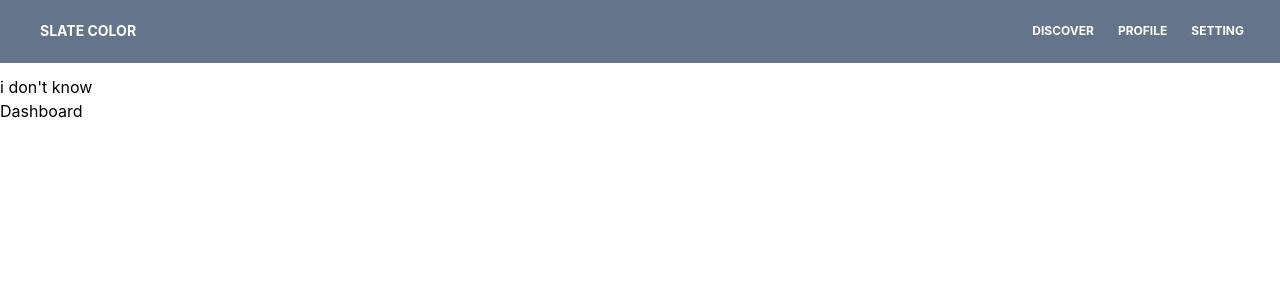
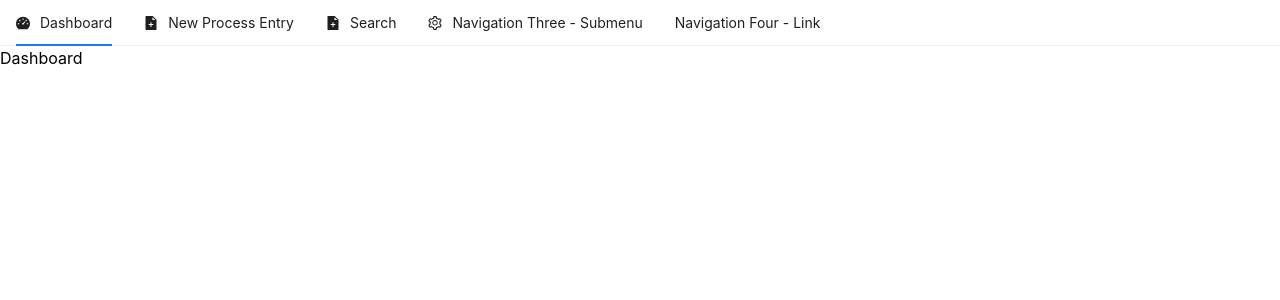
Before and after one commit to patrick-misner/ProcessEntryApplication, a React (Create React App) app in the folder processentryappclient/: page / in a window 1280 px wide. Shown: the top 300 px of the page. Built offline with nearby package versions, Linux system fonts and the light colour scheme.

Commit message:
navbar and router

```diff
--- a/processentryappclient/package.json
+++ b/processentryappclient/package.json
@@ -3,6 +3,7 @@
   "version": "0.1.0",
   "private": true,
   "dependencies": {
+    "@ant-design/icons": "^5.0.1",
     "@auth0/auth0-react": "^2.0.0",
     "@testing-library/jest-dom": "^5.16.5",
     "@testing-library/react": "^13.4.0",
@@ -12,6 +13,7 @@
     "@types/react": "^18.0.27",
     "@types/react-dom": "^18.0.10",
     "antd": "^5.1.6",
+    "axios": "^1.2.6",
     "react": "^18.2.0",
     "react-dom": "^18.2.0",
     "react-router-dom": "^6.7.0",
--- a/processentryappclient/src/App.tsx
+++ b/processentryappclient/src/App.tsx
@@ -3,6 +3,8 @@ import React from 'react';
 import { Route, Routes } from "react-router-dom";
 import './App.css';
 import DashboardPage from "./pages/dashboard-page";
+import ProcessentryPage from './pages/processentry-page';
+import ErrorPage from './pages/error';
 // import { fileURLToPath } from "url";
 
 function App() {
@@ -14,6 +16,9 @@ function App() {
 
     <Routes>
       <Route path="/" element={<DashboardPage />} />
+      <Route path="/processentry/new" element={<ProcessentryPage />} />
+      <Route path="/processentry" element={<ProcessentryPage />} />
+      <Route path="*" element={<ErrorPage />} />
 
     </Routes>
   );
--- a/processentryappclient/src/components/navigation/nav-bar.tsx
+++ b/processentryappclient/src/components/navigation/nav-bar.tsx
@@ -1,41 +1,85 @@
-import React from "react";
+import React, { useState } from 'react';
+import { FileAddFilled, DashboardFilled, SettingOutlined } from '@ant-design/icons';
+import type { MenuProps } from 'antd';
+import { useNavigate } from 'react-router-dom';
+import { Menu } from 'antd';
 
-function NavBar() {
-return (
-  <nav className="relative flex flex-wrap items-center justify-between px-2 py-3 bg-slate-500 mb-3">
-  <div className="container px-4 mx-auto flex flex-wrap items-center justify-between">
-    <div className="w-full relative flex justify-between lg:w-auto  px-4 lg:static lg:block lg:justify-start">
-      <a className="text-sm font-bold leading-relaxed inline-block mr-4 py-2 whitespace-nowrap uppercase text-white" href="#pablo">
-        slate Color
+const items: MenuProps['items'] = [
+  {
+    label: 'Dashboard',
+    key: '/',
+    icon: <DashboardFilled />,
+  },
+  {
+    label: 'New Process Entry',
+    key: '/processentry/new',
+    icon: <FileAddFilled />,
+    disabled: false,
+  },
+  {
+    label: 'Search',
+    key: '/processentry',
+    icon: <FileAddFilled />,
+    disabled: false,
+  },
+  {
+    label: 'Navigation Three - Submenu',
+    key: 'SubMenu',
+    icon: <SettingOutlined />,
+    children: [
+      {
+        type: 'group',
+        label: 'Item 1',
+        children: [
+          {
+            label: 'Option 1',
+            key: 'setting:1',
+          },
+          {
+            label: 'Option 2',
+            key: 'setting:2',
+          },
+        ],
+      },
+      {
+        type: 'group',
+        label: 'Item 2',
+        children: [
+          {
+            label: 'Option 3',
+            key: 'setting:3',
+          },
+          {
+            label: 'Option 4',
+            key: 'setting:4',
+          },
+        ],
+      },
+    ],
+  },
+  {
+    label: (
+      <a href="https://ant.design" target="_blank" rel="noopener noreferrer">
+        Navigation Four - Link
       </a>
-      <button className="cursor-pointer text-xl leading-none px-3 py-1 border border-solid border-transparent rounded bg-transparent block lg:hidden outline-none focus:outline-none" type="button">
-        <span className="block relative w-6 h-px rounded-sm bg-white"></span>
-        <span className="block relative w-6 h-px rounded-sm bg-white mt-1"></span>
-        <span className="block relative w-6 h-px rounded-sm bg-white mt-1"></span>
-      </button>
-    </div>
-    <div className="lg:flex flex-grow items-center" id="example-navbar-warning">
-      <ul className="flex flex-col lg:flex-row list-none ml-auto">
-          <li className="nav-item">
-            <a className="px-3 py-2 flex items-center text-xs uppercase font-bold leading-snug text-white hover:opacity-75" href="#pablo">
-              Discover
-            </a>
-          </li>
-          <li className="nav-item">
-            <a className="px-3 py-2 flex items-center text-xs uppercase font-bold leading-snug text-white hover:opacity-75" href="#pablo">
-              Profile
-            </a>
-          </li>
-          <li className="nav-item">
-            <a className="px-3 py-2 flex items-center text-xs uppercase font-bold leading-snug text-white hover:opacity-75" href="#pablo">
-              Setting
-            </a>
-          </li>
-      </ul>
-    </div>
-  </div>
-</nav>
-);
+    ),
+    key: 'alipay',
+  },
+];
+
+
+
+const NavBar: React.FC = () => {
+  const [current, setCurrent] = useState('mail');
+  const navigate = useNavigate();
+
+  const onClick: MenuProps['onClick'] = (e) => {
+    console.log('click ', e);
+    setCurrent(e.key);
+    navigate(e.key)
+  };
+
+  return <Menu onClick={onClick} selectedKeys={[current]} mode="horizontal" items={items} />;
 };
 
 export default NavBar;
--- a/processentryappclient/src/components/page-layout.tsx
+++ b/processentryappclient/src/components/page-layout.tsx
@@ -8,7 +8,6 @@ export const PageLayout = ({ children, ...props }: Props) => {
   return (
     <div className="page-layout">
       <NavBar />
-      <p>i don't know </p>
       <div className="page-layout__content">{children}</div>
     </div>
   );
--- /dev/null
+++ b/processentryappclient/src/pages/error.tsx
@@ -0,0 +1,12 @@
+import React from 'react'
+import { PageLayout } from '../components/page-layout'
+
+const ErrorPage = () => {
+  return (
+    <PageLayout>
+      <div>error</div>
+    </PageLayout>
+  )
+}
+
+export default ErrorPage;
--- /dev/null
+++ b/processentryappclient/src/pages/processentry-page.tsx
@@ -0,0 +1,13 @@
+import React from 'react'
+import { PageLayout } from '../components/page-layout'
+
+const ProcessentryPage = () => {
+  return (
+    <PageLayout>
+      <div>processentryPage</div>
+    </PageLayout>
+
+  )
+}
+
+export default ProcessentryPage;
```
Also changed, not shown: 1 other file (tests, documents, lock files or other folders).
